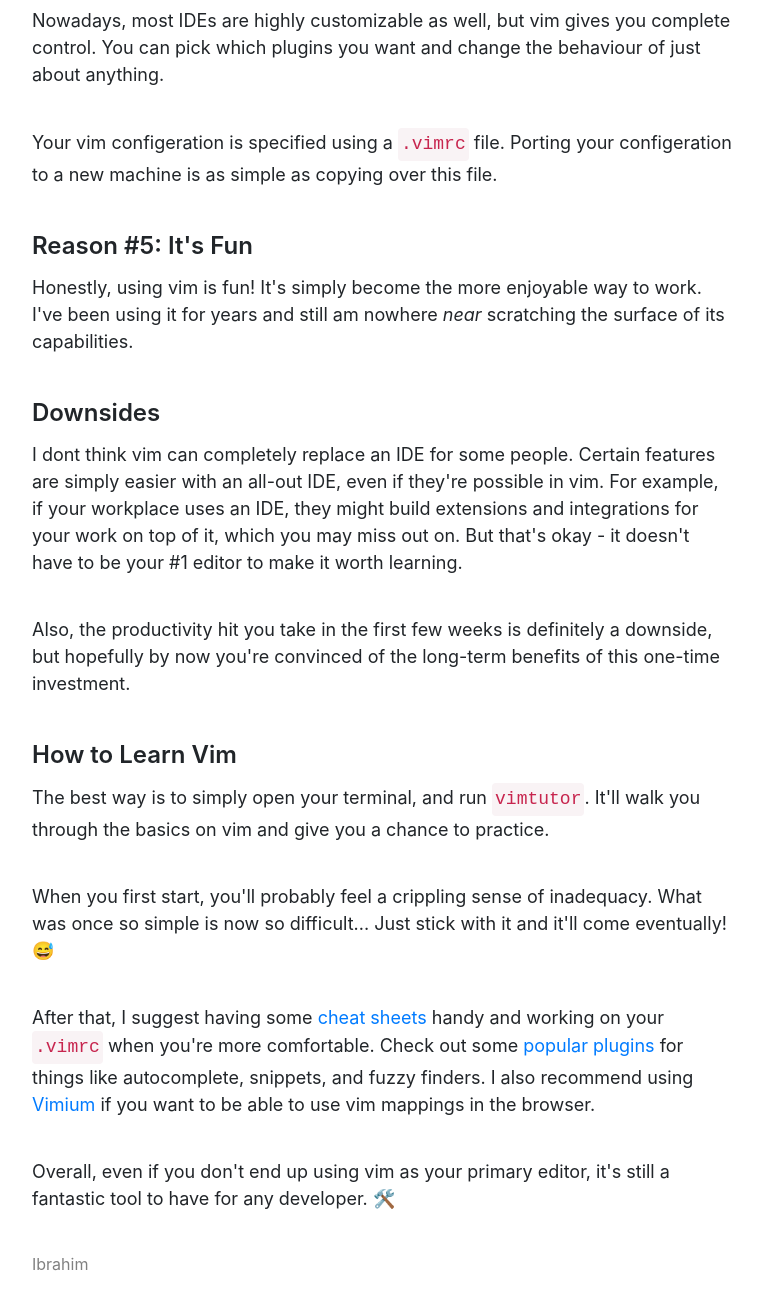
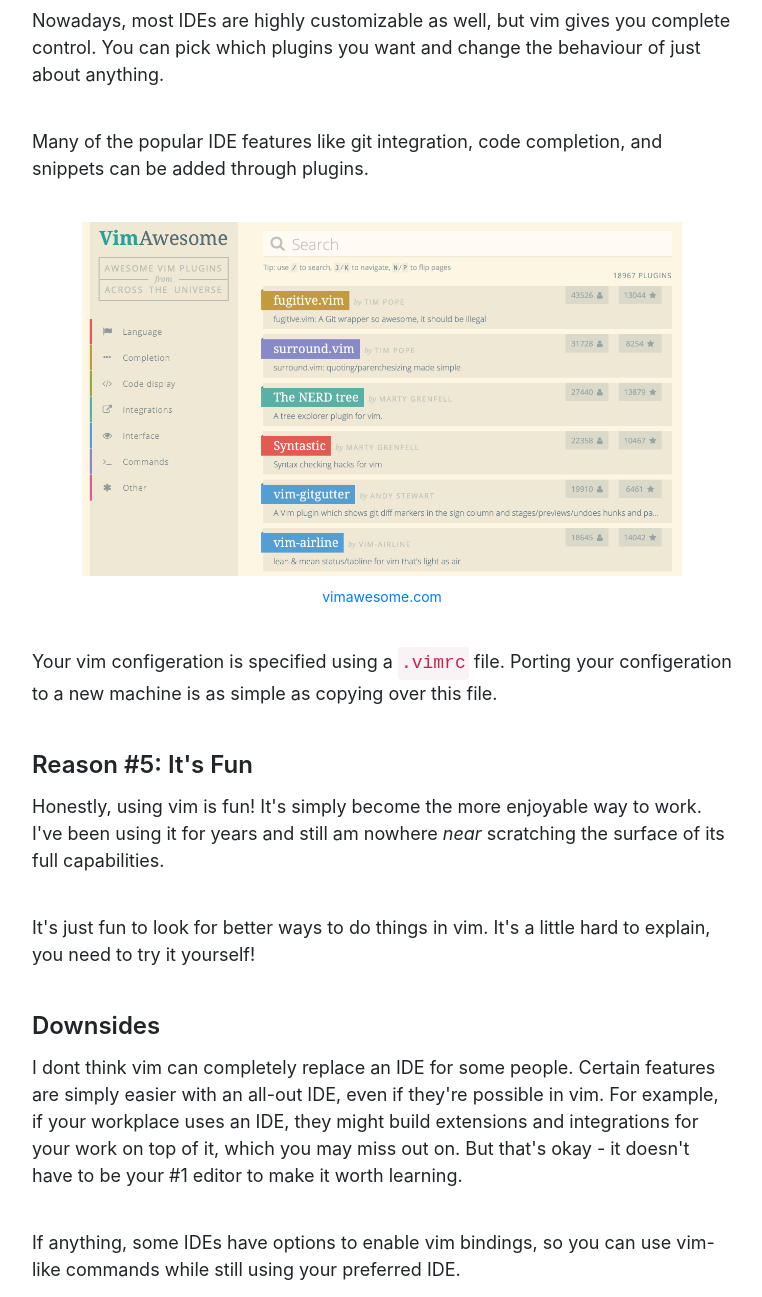
Before and after one commit to IbrahimIrfan/ibrahimirfan, a plain HTML site: page blog/why-you-should-learn-vim.html in a window 1280 px wide. Shown: the part 4323-5620 px from the top of the page, without its empty margins (258-1020 px from the left). Drawn offline with nearby package versions, Linux system fonts and the light colour scheme.

Commit message:
update vim

```diff
--- a/blog/why-you-should-learn-vim.html
+++ b/blog/why-you-should-learn-vim.html
@@ -118,7 +118,7 @@
             As a programmer, you're going to be typing for most of your career.
             Let's say you spend ~4 hours writing code every day.
             If using vim makes you even <span class="code-inline">1.25x</span>
-            faster at writing code (a modest estimate), <strong>then in 1 year, you will
+            faster at writing code, <strong>then in 1 year, you will
                 comfortably save over 150 hours of your time.</strong>
         </div>
         <div class="blog-section">
@@ -168,6 +168,16 @@
             You can pick which plugins you want and change the behaviour of just about anything.
         </div>
         <div class="blog-section">
+            Many of the popular IDE features like git integration, code completion, and snippets can
+            be added through plugins.
+        </div>
+        <div class="img-wrapper">
+            <img class="blog-img-content" src="../img/vimawesome.png" alt="VimAwesome Plugins">
+            <div class="caption">
+                <a href="https://vimawesome.com" target="_blank">vimawesome.com</a>
+            </div>
+        </div>
+        <div class="blog-section">
             Your vim configeration is specified using a <span class="code-inline">.vimrc</span> file.
             Porting your configeration to a new machine is as simple as copying over this file.
         </div>
@@ -177,7 +187,11 @@
         <div class="blog-section">
             Honestly, using vim is fun! It's simply become the more enjoyable way to work.
             I've been using it for years and still am nowhere <i>near</i>
-            scratching the surface of its capabilities.
+            scratching the surface of its full capabilities.
+        </div>
+        <div class="blog-section">
+            It's just fun to look for better ways to do things in vim.
+            It's a little hard to explain, you need to try it yourself!
         </div>
         <div class="subheading" id="downsides">
             Downsides
@@ -190,6 +204,10 @@
             your work on top of it, which you may miss out on.
             But that's okay - it doesn't have to be your #1 editor to make it worth learning.
         </div>
+        <div class="blog-section">
+            If anything, some IDEs have options to enable vim bindings, so you can use
+            vim-like commands while still using your preferred IDE.
+        </div>
         <div class="blog-section">Also, the productivity hit you take in the first few weeks is
             definitely a downside, but hopefully by now you're convinced of the long-term benefits of
             this one-time investment.
@@ -200,6 +218,12 @@
         <div class="blog-section">
             The best way is to simply open your terminal, and run <span class="code-inline">vimtutor</span>.
             It'll walk you through the basics on vim and give you a chance to practice.
+        </div>
+        <div class="img-wrapper">
+            <img class="blog-img-content" src="../img/vimtutor.png" alt="vimtutor welcome screen">
+            <div class="caption">
+                Vimtutor
+            </div>
         </div>
         <div class="blog-section">
             When you first start, you'll probably feel a crippling sense of inadequacy.
```
Also changed, not shown: img/vimawesome.png (added), img/vimtutor.png (added).
